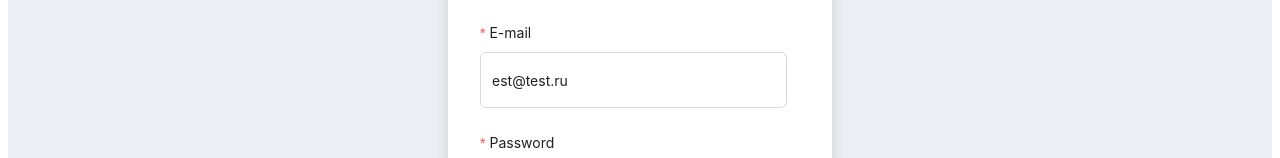
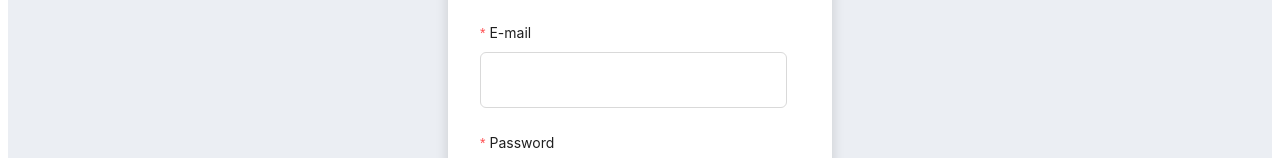
Before and after one commit to Daurova/blog, a React (Create React App) app: page /signup in a window 1280 px wide. Shown: the part 288-446 px from the top of the page. Built offline with nearby package versions, Linux system fonts and the light colour scheme.

Commit message:
1307 0744

```diff
--- a/eslintrc.json
+++ b/eslintrc.json
@@ -21,7 +21,6 @@
     "plugins": ["react", "prettier", "import"],
     "rules": {
       "indent": ["error", 2],
-      "no-unused-vars": "off",
       "prettier/prettier": "warn",
       "linebreak-style": [0, "unix"],
       "quotes": ["error", "single"],
--- a/src/components/Layout/Layout.jsx
+++ b/src/components/Layout/Layout.jsx
@@ -15,10 +15,13 @@ const Layout = () => {
   // const { isLoaded, setIsLoaded } = useState(false);
   const navigate = useNavigate();
   const { isAuth, user, checkAuth}=useAuth()
-  const token = localStorage.getItem('token')
+  const token = localStorage.getItem('token');
+
   useEffect(()=>{
    checkAuth()
+
   },[token])
+
 
   const handleSignOut = () => {
     // Clear user data from Local Storage and state
--- a/src/pages/SignUpPage/SignUp.jsx
+++ b/src/pages/SignUpPage/SignUp.jsx
@@ -127,9 +127,9 @@ const SignUp = () => {
           height: 68
         }}
         onFinish={onFinish}
-        initialValues={{
-          email: ['est@test.ru'],
-        }}
+        // initialValues={{
+        //   email: ['est@test.ru'],
+        // }}
 
         scrollToFirstError
       >
@@ -176,7 +176,8 @@ const SignUp = () => {
           ]}
           hasFeedback
         >
-          <Input.Password style={{ height: '56px', marginTop:'0px', borderRadius:'6px', backgroundColor: 'white'}}/>
+          <Input.Password style={{ height: '56px', marginTop:'0px', borderRadius:'6px', backgroundColor: 'white'}}
+                          />
         </Form.Item>
 
         <Form.Item
```
